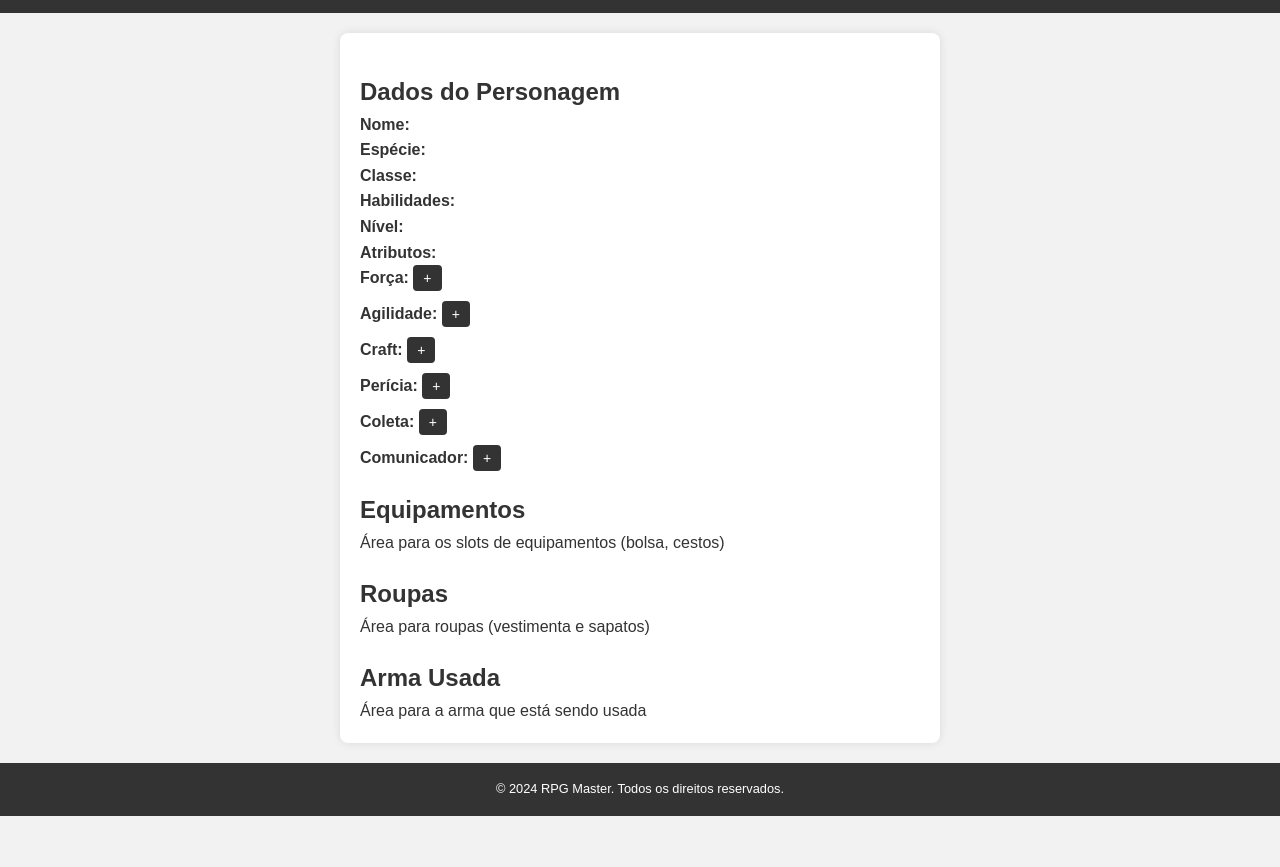
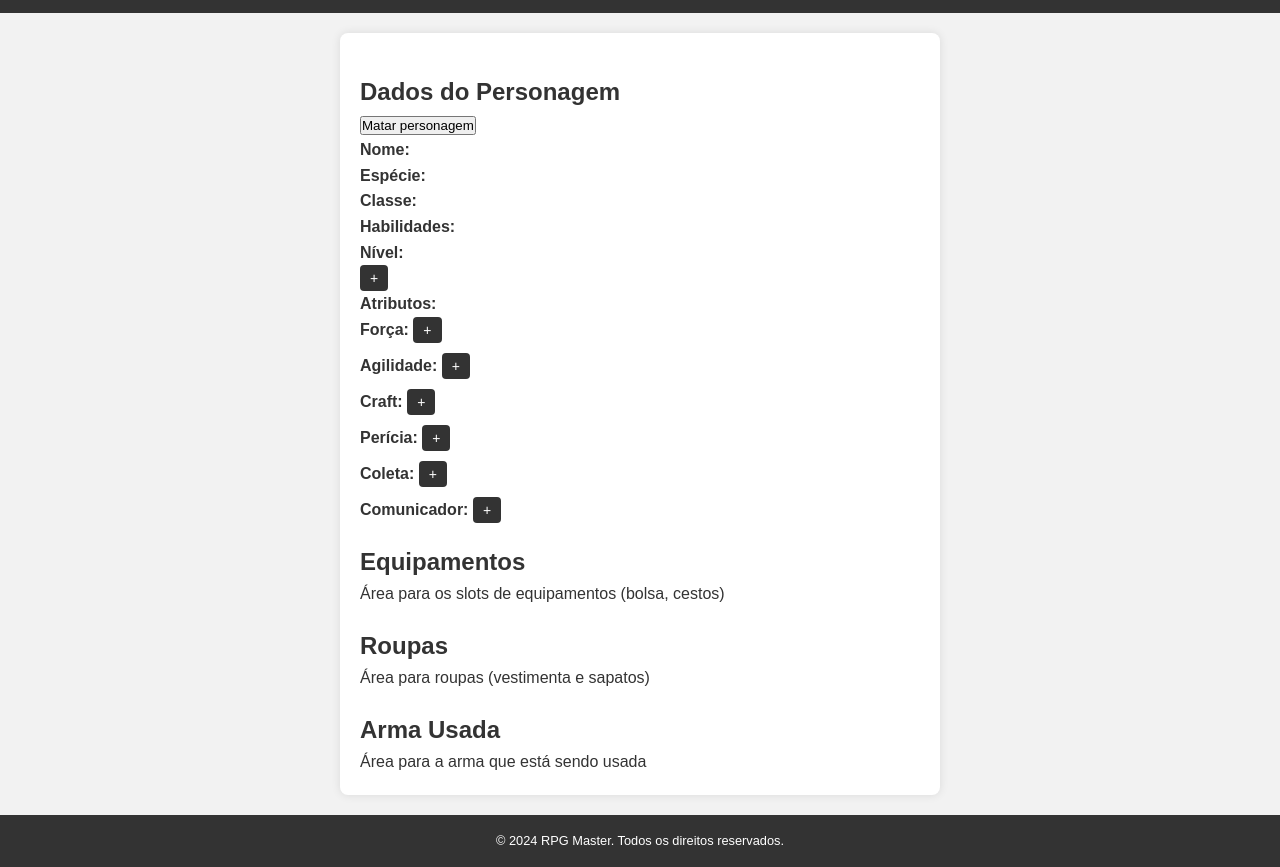
Before and after one commit to claudiocassimiro/RPG-Gerador-de-Fichas-de-Personagens, a plain HTML site: page personage-viewer.html in a window 1280 px wide. Shown: the part 70-937 px from the top of the page. Before the commit the page ends 886 px from the top, so only its background shows below. Drawn offline with Linux system fonts and the light colour scheme.

Commit message:
feat: add some elements

```diff
--- a/personage-viewer.html
+++ b/personage-viewer.html
@@ -5,14 +5,16 @@
     <meta name="viewport" content="width=device-width, initial-scale=1.0" />
     <title>Visualização de Personagem - RPG</title>
     <link rel="stylesheet" href="./styles/personage-viewer-styles.css" />
-    <!-- Link para o arquivo CSS (opcional) -->
   </head>
   <body>
     <header class="cabecalho">
       <h1 class="titulo">Visualização de Personagem - RPG</h1>
     </header>
     <section id="dadosPersonagem" class="secao-personagem">
-      <h2 class="subtitulo">Dados do Personagem</h2>
+      <div class="container-subtitulo-e-botao">
+        <h2 class="subtitulo">Dados do Personagem</h2>
+        <button onclick="matarPersonagem()">Matar personagem</button>
+      </div>
       <div>
         <p><strong>Nome:</strong> <span id="nome" class="info"></span></p>
         <p><strong>Espécie:</strong> <span id="especie" class="info"></span></p>
@@ -21,7 +23,12 @@
           <strong>Habilidades:</strong>
           <span id="habilidades" class="info"></span>
         </p>
-        <p><strong>Nível:</strong> <span id="nivel" class="info"></span></p>
+        <div class="container-nivel-e-botao">
+          <p><strong>Nível:</strong> <span id="nivel" class="info"></span></p>
+          <button class="botao-aumentar" onclick="aumentarAtributo('nivel')">
+            +
+          </button>
+        </div>
         <p><strong>Atributos:</strong></p>
         <ul class="atributos">
           <li>
@@ -94,7 +101,6 @@
         &copy; 2024 RPG Master. Todos os direitos reservados.
       </p>
     </footer>
-    <script src="./scripts/form-script.js"></script>
     <script src="./scripts/personage-viewer.js"></script>
   </body>
 </html>
```
